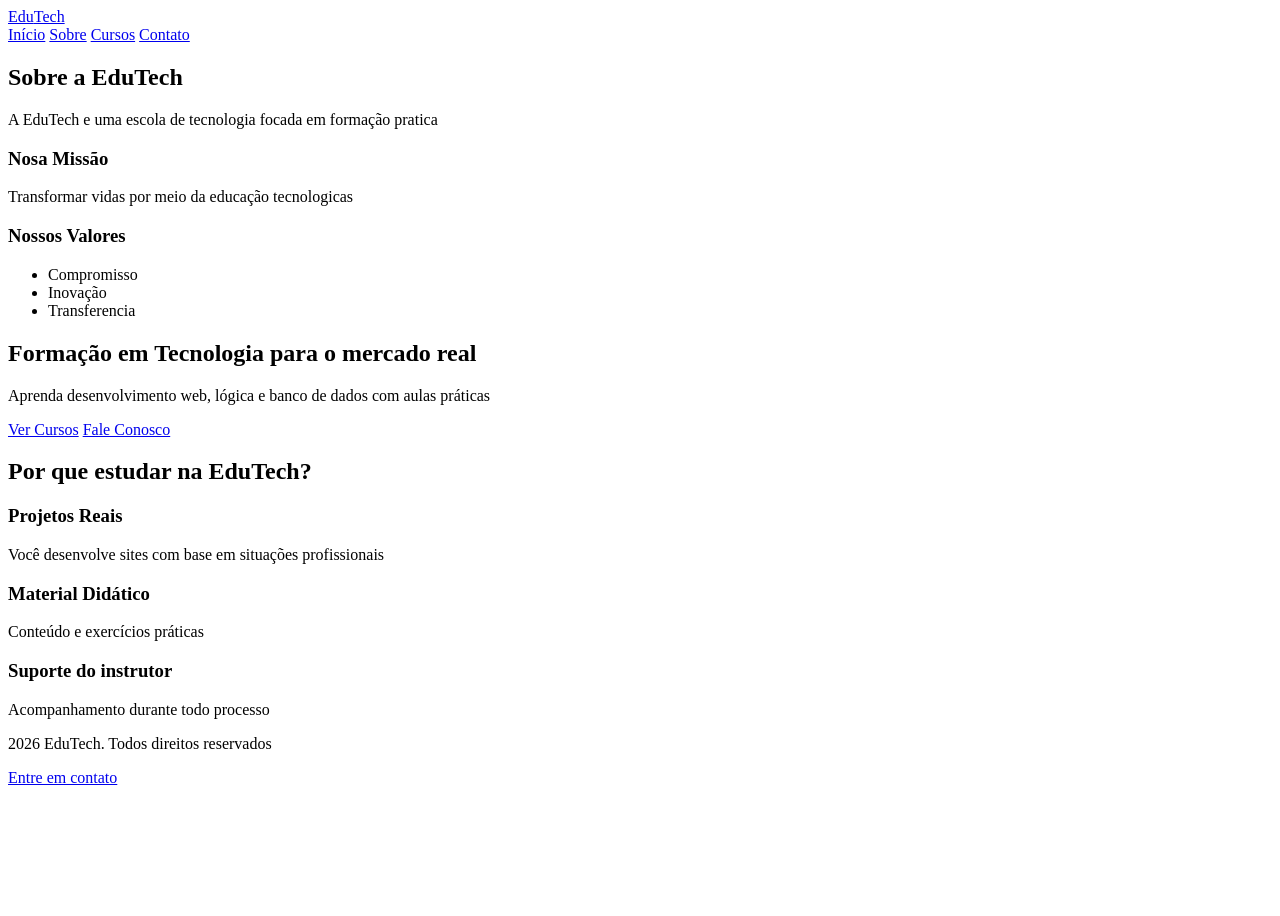
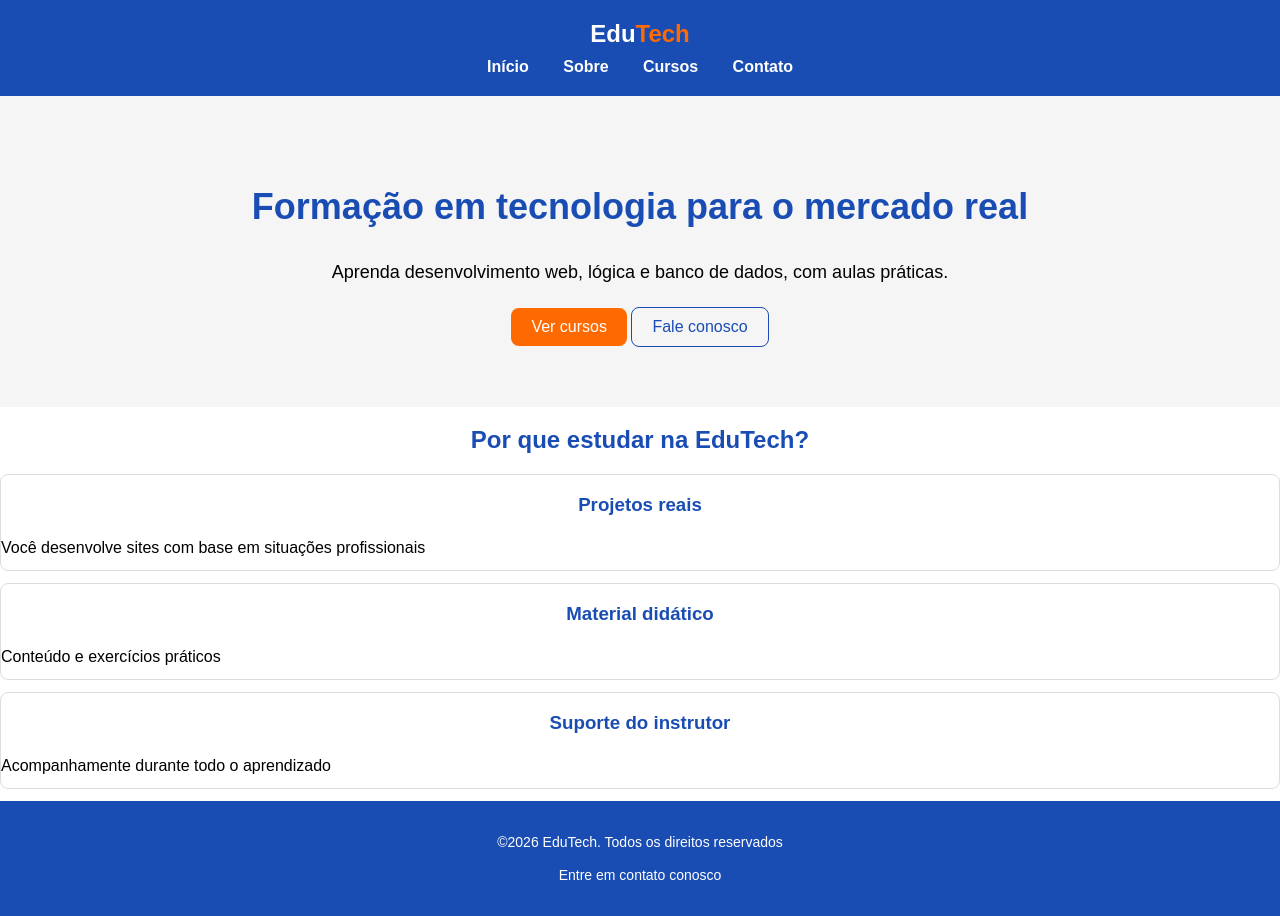
Before and after one commit to garotoerd5-commits/PROJETO-ESPA-O-EDU-TECH, a plain HTML site: page index.html in a window 1280 px wide. Before the commit the page ends 803 px from the top, so only its background shows below. Drawn offline with Linux system fonts and the light colour scheme.

Commit message:
alteração final do projeto

```diff
--- a/CSS/style.css
+++ b/CSS/style.css
@@ -0,0 +1,179 @@
+/* Configurações gerais */
+
+body {
+  font-family: Arial, Helvetica, sans-serif;
+  margin: 0;
+  padding: 0;
+  color: black;
+  background-color: white;
+}
+
+h1,
+h2,
+h3 {
+  color: #1a4db3;
+  text-align: center;
+}
+
+p {
+  line-height: 1.6;
+  margin: 10px 0;
+}
+
+header {
+  background-color: #1a4db3;
+  color: white;
+  padding: 20px 0;
+  text-align: center;
+}
+
+footer {
+  color: white;
+  background-color: #1a4db3;
+  text-align: center;
+  padding: 20px;
+  font-size: 14px;
+}
+
+footer a {
+  text-decoration: none;
+  color: white;
+}
+
+/* Para chamr e configurar uma class, usa "." depois o nome da class */
+.logo {
+  text-decoration: none; /* Tira o sublinado do link */
+  font-family: Arial, Helvetica, sans-serif; /* Define a fonte da letra */
+  font-size: 24px; /* Define o tamanho da letra */
+  font-weight: bold; /* Coloca em negrito */
+  color: white; /* cor da letra */
+}
+
+.logo span {
+  color: #ff6a00;
+}
+
+nav {
+  text-align: center;
+  margin-top: 10px;
+}
+
+nav a {
+  color: white;
+  font-family: Arial, Helvetica, sans-serif;
+  text-decoration: none;
+  font-weight: bold;
+  margin: 0 15px;
+}
+
+nav a:hover {
+  color: orange;
+}
+
+/* Seção principal da página início */
+
+.hero {
+  background-color: #f5f5f5;
+  text-align: center;
+  padding: 60px 20px;
+}
+
+.hero p {
+  color: black;
+  font-family: Arial, Helvetica, sans-serif;
+  font-size: 18px;
+  margin-bottom: 20px;
+}
+
+.hero h1 {
+  font-size: 36px;
+  color: #1a4db3;
+}
+
+.btn-primario {
+  background-color: #ff6a00;
+  color: white;
+  text-decoration: none;
+  padding: 10px 20px;
+  border-radius: 8px;
+  display: inline-block;
+}
+
+.btn-secundario {
+  background-color: #f5f5f5;
+  color: #1a4db3;
+  text-decoration: none;
+  padding: 10px 20px;
+  border-radius: 8px;
+  border: 1px solid #1a4db3;
+  display: inline-block;
+}
+
+.btn-primario:hover {
+  color: #f5f5f5;
+  background-color: #1a4db3;
+}
+
+.btn-secundario:hover {
+  background-color: #ff6a00;
+  color: white;
+  display: inline-block;
+  border: 0px;
+}
+
+/* efeito do professor (sugestão) */
+/*.btn-primario:hover, .btn-secundario:hover {
+  opacity: 0.6; /* Opacidade do butão }*/
+
+.destaques {
+  padding: 30px 20px;
+}
+
+.card {
+  background-color: white;
+  margin: 12px 0;
+  border: 1px solid #dddddd;
+  border-radius: 8px;
+}
+
+
+/* PAGINAS CURSOS */
+
+.curso{
+  padding: 15p ;
+  margin:15px;
+  border:1px  solid #dddddd;
+  border-radius: 8px;
+}
+
+.curso img{
+  max-width: 100%;
+  height: auto;
+}
+
+/* PAGINAS CONTATO */
+input,textarea{
+  font-family: Arial, Helvetica, sans-serif;
+  font-size: 16px;
+  border-radius :8px;
+  max-width:100%;
+  box-sizing: border-box;
+}
+
+input:focus,textarea:focus{
+  outline: 2px solid #1a4db3;
+}
+
+::backdrop {
+  background-color: #ff6a00;
+  color:#f5f5f5;
+  border-radius:8px;
+  border:none;
+  padding: 10px 20px;
+  cursor: pointer ;
+
+}
+
+#conteinerfoourContato{
+  text-align: center;
+}
--- a/index.html
+++ b/index.html
@@ -1,91 +1,73 @@
-<!DOCTYPE html> <!-- Específica o Tipo de Documento - HTML 5 -->
+<!doctype html>
+<!-- Específica o tipo de documento HTML5 -->
+
 <html lang="pt-BR">
-    <head> <!-- CABEÇA DO SITE - CONFIGURAÇÕES E METADADOS-->
-        <title>EduTech - Formação em Tecnologia</title>
-        <meta charset="UTF-8"> <!--Permite acentos, cedilha e caracteres especiais-->
-        <meta name="viewport" content="width-device-width,initial-scale=1.0">
-            <!--Aplica responsividade no site - adapta pra telas menores-->
+  <!-- Caberça do site - configuraçção e metadadados -->
+  <head>
+    <!-- O 'Head' precisa necessariamente do 'title' -->
+    <title>EduTech - Formação em tecnologia</title>
+    <meta charset="UTF-8" />
+    <!-- Configuração do teclado brasileiro -->
+    <meta name="viewport" content="width=device-width, initial-scale=1.0" />
+    <!-- Tag de resposividade-->
+    <link rel="stylesheet" href="CSS/style.css" />
   </head>
 
-    <body> <!-- CORPO DO SITE - CONTEÚDO VISÍVEL PARA TODOS-->
-
-        <header> <!-- CABEÇALHO DO CORPO DO SITE -->
+  <body>
+    <!-- Corpo do site - Conteúdo visivél pra todos -->
+    <header>
+      <!-- Cabeçalho da página -->
       <div>
-                    <a href="index.html">Edu<span>Tech</span></a>
+        <!-- Criar conteiner-->
+        <a href="index.html" class="logo">Edu<span>Tech</span></a>
       </div>
       <nav>
         <a href="index.html">Início</a>
-                    <a href="pages/sobre.html">Sobre</a>
-                    <a href="pages/cursos.html">Cursos</a>
-                    <a href="pages/contato.html">Contato</a>
+        <!-- 'a' e 'href' para ligar com outras páginas do projeto -->
+        <a href="Pages/sobre.html">Sobre</a>
+        <a href="Pages/cursos.html">Cursos</a>
+        <a href="Pages/contato.html">Contato</a>
       </nav>
-
     </header>
 
-        <!-- CONTEÚDO DA PÁGINA DO SITE -->
+    <!-- Conteúdo da página -->
     <main>
-            <!--Seção Principal da pagina sobre -->
-
-            </section>
-                <!--Seção Principal da pagina sobre -->
-                <h2> Sobre a EduTech</h2>
-
-                <p>A EduTech e uma escola de tecnologia focada em formação pratica</p>
-                <h3> Nosa Missão</h3>
-                <p> Transformar vidas por meio da educação tecnologicas</p>
-
-                <h3> Nossos Valores</h3>
-                <!--Lista de valores-->
-
-                <ul>
-                    <li>Compromisso</li>
-                    <li>Inovação</li>
-                    <li>Transferencia</li>
-                </ul>
-
-            </section>
-
-        <main>
-              <section>
+      <section class="hero">
         <div>
-                            <h1>Formação em Tecnologia para o mercado real</h1>
-                            <p>Aprenda desenvolvimento web, lógica e banco de dados com aulas práticas</p>
-                            <a href="pages/cursos.html">Ver Cursos</a>
-                            <a href="pages/contato.html">Fale Conosco</a>
+          <h1>Formação em tecnologia para o mercado real</h1>
+          <p>
+            Aprenda desenvolvimento web, lógica e banco de dados, com aulas
+            práticas.
+          </p>
+          <a href="pages/cursos.html" class="btn-primario">Ver cursos</a>
+          <a href="pages/contato.html" class="btn-secundario">Fale conosco</a>
         </div>
       </section>
-
-              <section>
+      <section class="destaque">
         <div>
           <h2>Por que estudar na EduTech?</h2>
           <div>
-                            <article>
-                                <h3>Projetos Reais</h3>
+            <article class="card">
+              <h3>Projetos reais</h3>
               <p>Você desenvolve sites com base em situações profissionais</p>
             </article>
-
-                            <article>
-                                <h3>Material Didático</h3>
-                                <p>Conteúdo e exercícios práticas</p>
+            <article class="card">
+              <h3>Material didático</h3>
+              <p>Conteúdo e exercícios práticos</p>
             </article>
-
-                            <article>
+            <article class="card">
               <h3>Suporte do instrutor</h3>
-                                <p>Acompanhamento durante todo processo</p>
+              <p>Acompanhamente durante todo o aprendizado</p>
             </article>
           </div>
         </div>
       </section>
-
     </main>
-
-        <!-- -------------------------- -->
-
-        <footer> <!-- RODAPÉ DO CORPO DO SITE -->
-            <p>2026 EduTech. Todos direitos reservados</p>
-            <p><a href="pages/contato.html">Entre em contato</a></p>
+    <!-- ------------------ -->
+    <footer>
+      <!-- Rodapé da página -->
+      <p>©2026 EduTech. Todos os direitos reservados</p>
+      <p><a href="contato.html">Entre em contato conosco</a></p>
     </footer>
-
   </body>
-
 </html>
```
Also changed, not shown: PAGES/cadastro.html (added, +61 -0 lines), PAGES/contato.html (+48 -30 lines), PAGES/cursos.html (+44 -52 lines), PAGES/login.html (added, +54 -0 lines), PAGES/sobre.html (+57 -47 lines), 1 other file. Lines whose indentation alone changed are shown as unchanged.
